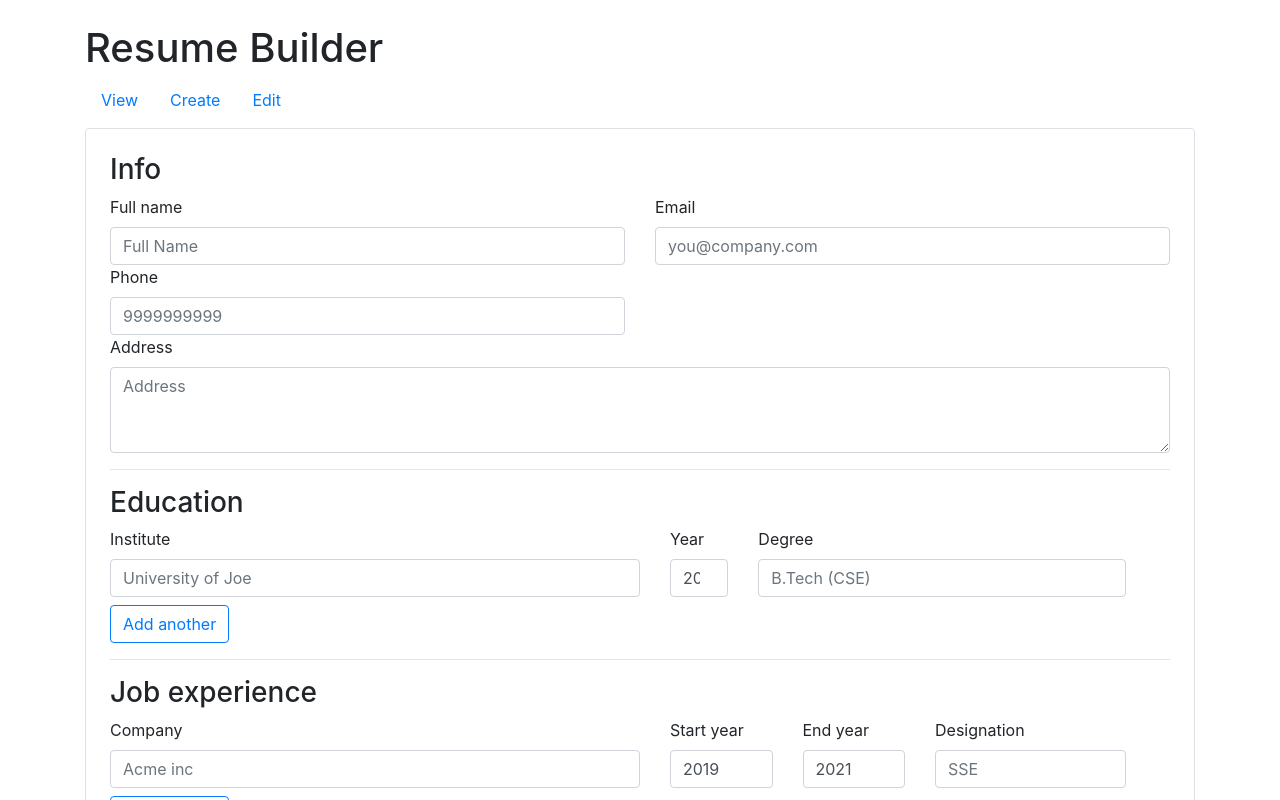
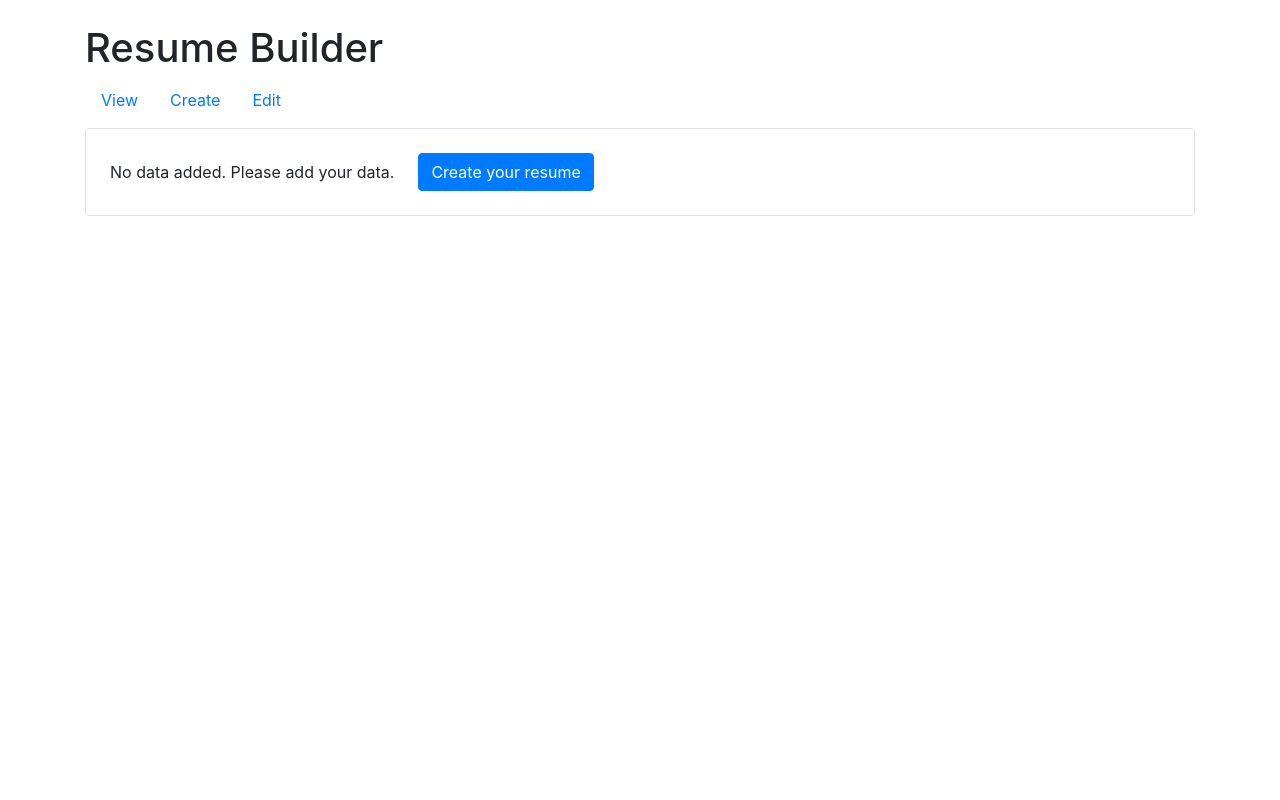
Before and after one commit to shibilyt/resume-builder-test, a React (Create React App) app: page /edit in a window 1280 px wide. Shown: the top 800 px of the page. Built offline with nearby package versions, Linux system fonts and the light colour scheme.

Commit message:
Add empty view for Edit

```diff
--- a/src/pages/Edit.tsx
+++ b/src/pages/Edit.tsx
@@ -8,6 +8,7 @@ import BasicInfoFields from "../components/BasicInfoFields";
 import EducationFields from "../components/EducationFields";
 import JobExperienceFields from "../components/JobExperienceFields";
 import SkillsFields from "../components/SkillFields";
+import { Link } from "react-router-dom";
 
 function Edit({
   handleSubmit,
@@ -19,6 +20,21 @@ function Edit({
       duration: 3000,
     });
   };
+
+  let resumeData = localStorage.getItem("resumeData");
+
+  if (!resumeData) {
+    return (
+      <>
+        <div className="d-flex align-items-center">
+          No data added. Please add your data.
+          <Link className="btn btn-primary ml-4" to="/create">
+            Create your resume
+          </Link>
+        </div>
+      </>
+    );
+  }
 
   return (
     <form onSubmit={handleSubmit(onSubmit)}>
@@ -45,6 +61,7 @@ let resumeData = localStorage.getItem("resumeData");
 const resumeInitialData: ResumeFormType = resumeData
   ? JSON.parse(resumeData)
   : createResumeInitialState;
+
 export default reduxForm({
   form: "edit",
   initialValues: resumeInitialData,
```
